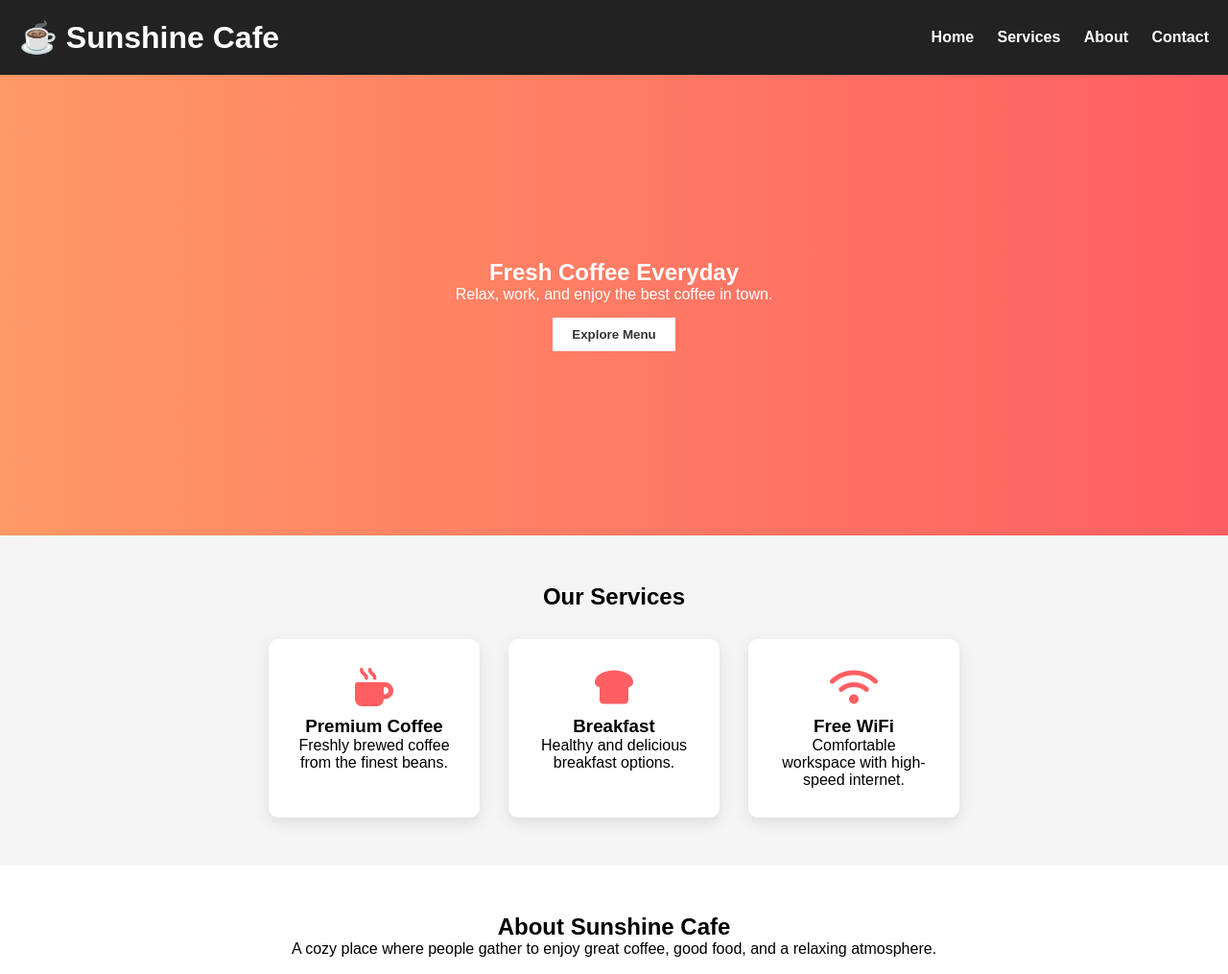
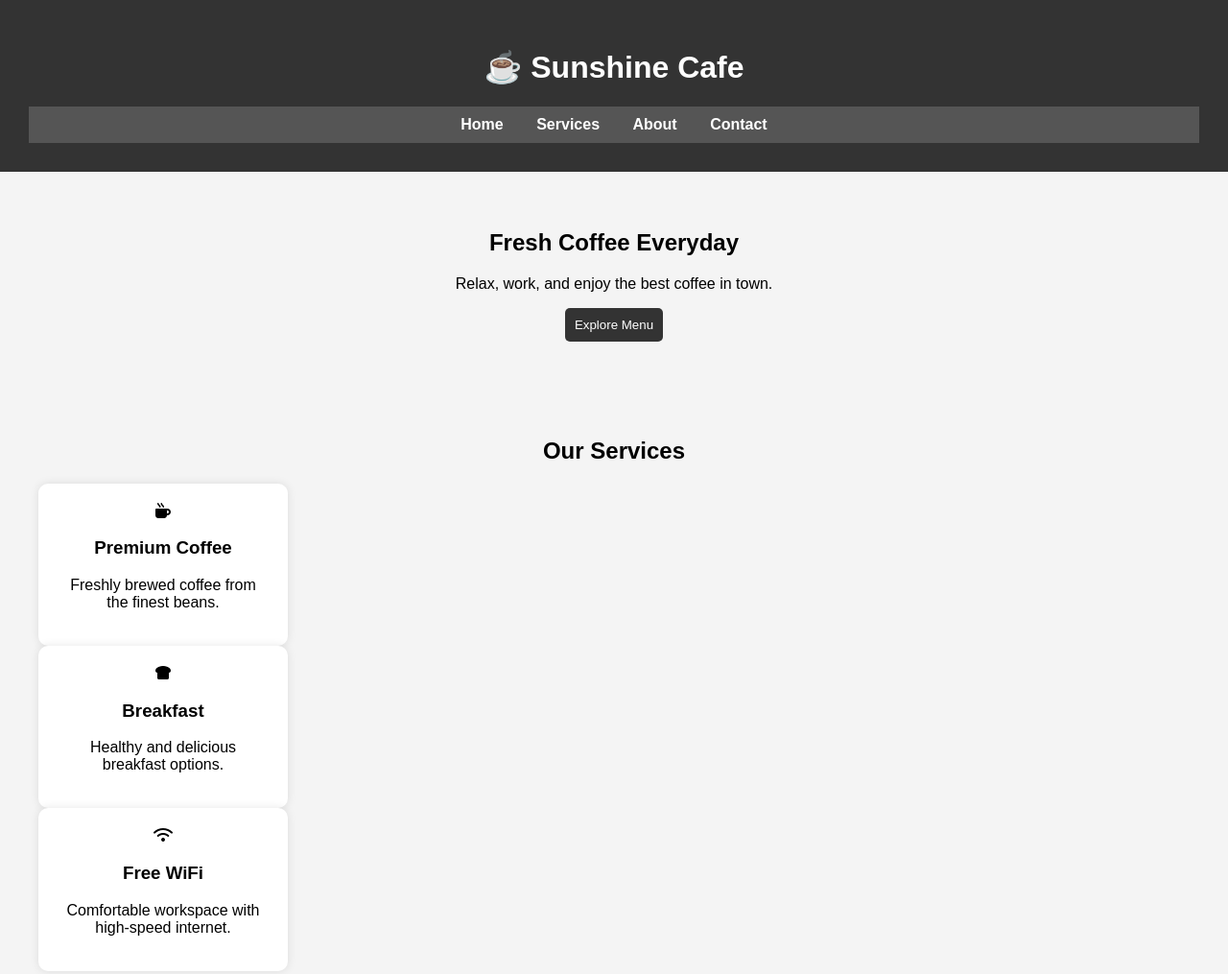
Before and after one commit to maheswariguggilapu950-png/FUTURE_FS_01, a website: page miniCRM/local_bussiness _website/index.html in a window 1280 px wide. Shown: the top 1015 px of the page at 96% size. Drawn offline with Linux system fonts and the light colour scheme.

Commit message:
style.css

```diff
--- a/miniCRM/local_bussiness _website/style.css
+++ b/miniCRM/local_bussiness _website/style.css
@@ -1,150 +1,91 @@
-*{
+body{
+font-family:Arial;
 margin:0;
-padding:0;
-box-sizing:border-box;
-font-family:Arial;
+background:#f4f4f4;
 }
 
-body{
-background:#f5f5f5;
+header{
+background:#333;
+color:white;
+text-align:center;
+padding:30px;
 }
 
-/* header */
-
-.header{
-display:flex;
-justify-content:space-between;
-align-items:center;
-background:#222;
-color:white;
-padding:20px;
+nav{
+background:#555;
+text-align:center;
+padding:10px;
 }
 
-.header nav a{
+nav a{
 color:white;
-margin-left:20px;
+margin:15px;
 text-decoration:none;
 font-weight:bold;
 }
 
-/* hero section */
-
-.hero{
-height:60vh;
-display:flex;
-flex-direction:column;
-justify-content:center;
-align-items:center;
-text-align:center;
-background:linear-gradient(to right,#ff9966,#ff5e62);
-color:white;
-animation:fadeIn 2s;
+.hero img{
+width:100%;
+height:350px;
+object-fit:cover;
 }
 
-.hero button{
-margin-top:15px;
-padding:10px 20px;
-border:none;
-background:white;
-color:#333;
-font-weight:bold;
-cursor:pointer;
-}
-
-/* services */
-
-.services{
-padding:50px;
+section{
+padding:40px;
 text-align:center;
 }
 
-.service-container{
+.cards{
 display:flex;
 justify-content:center;
-gap:30px;
-margin-top:30px;
+gap:20px;
 flex-wrap:wrap;
 }
 
 .card{
 background:white;
-padding:30px;
+padding:20px;
 width:220px;
 border-radius:10px;
-box-shadow:0 5px 15px rgba(0,0,0,0.1);
+box-shadow:0 0 10px rgba(0,0,0,0.1);
+}
+
+.card:hover{
+transform:scale(1.05);
 transition:0.3s;
 }
 
-.card i{
-font-size:40px;
-color:#ff5e62;
-margin-bottom:10px;
-}
-
-.card:hover{
-transform:translateY(-10px);
-}
-
-/* about */
-
-.about{
-padding:50px;
-text-align:center;
-background:white;
-}
-
-/* contact */
-
-.contact{
-padding:50px;
-text-align:center;
-}
-
 form{
-max-width:400px;
-margin:auto;
 display:flex;
 flex-direction:column;
+width:300px;
+margin:auto;
 gap:10px;
 }
 
-input,textarea{
+input, textarea{
 padding:10px;
 border:1px solid #ccc;
 border-radius:5px;
 }
 
 button{
-background:#ff5e62;
+background:#333;
 color:white;
 padding:10px;
 border:none;
+border-radius:5px;
 cursor:pointer;
 }
 
 button:hover{
-background:#e14c50;
+background:#111;
 }
-
-/* footer */
 
 footer{
 background:#222;
 color:white;
 text-align:center;
 padding:15px;
+margin-top:20px;
 }
-
-/* animation */
-
-@keyframes fadeIn{
-from{
-opacity:0;
-transform:translateY(20px);
-}
-
-to{
-opacity:1;
-transform:translateY(0);
-}
-}
```
